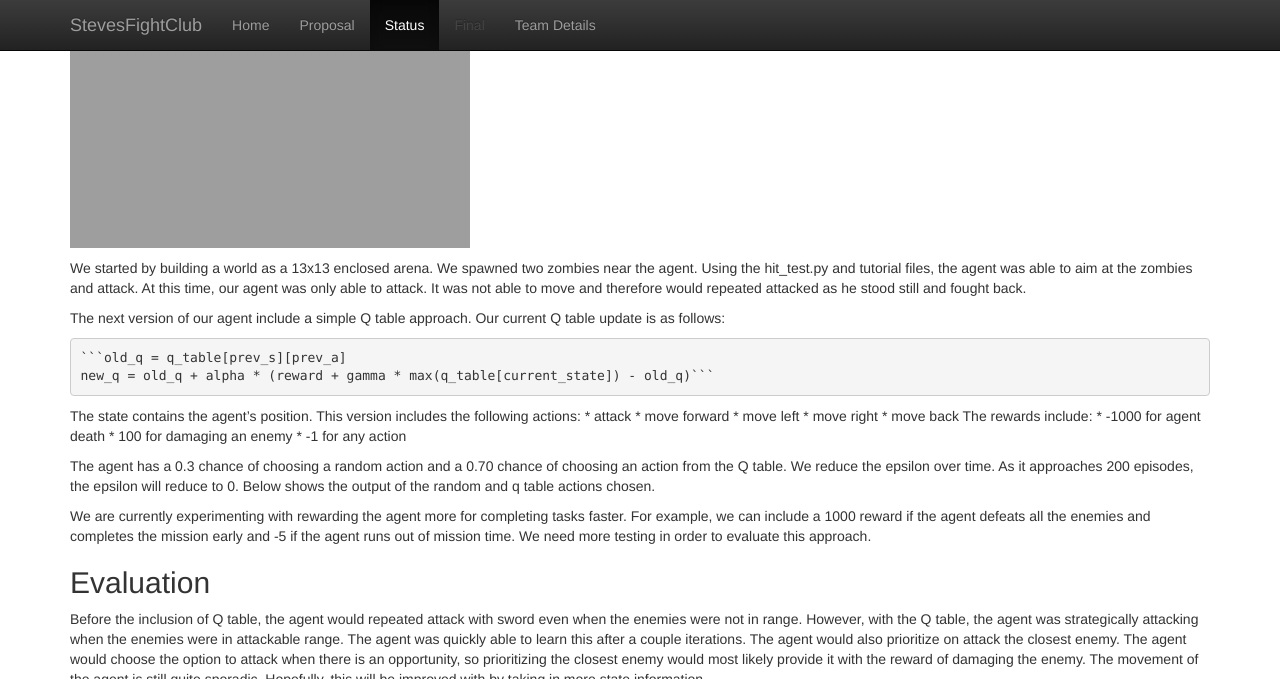
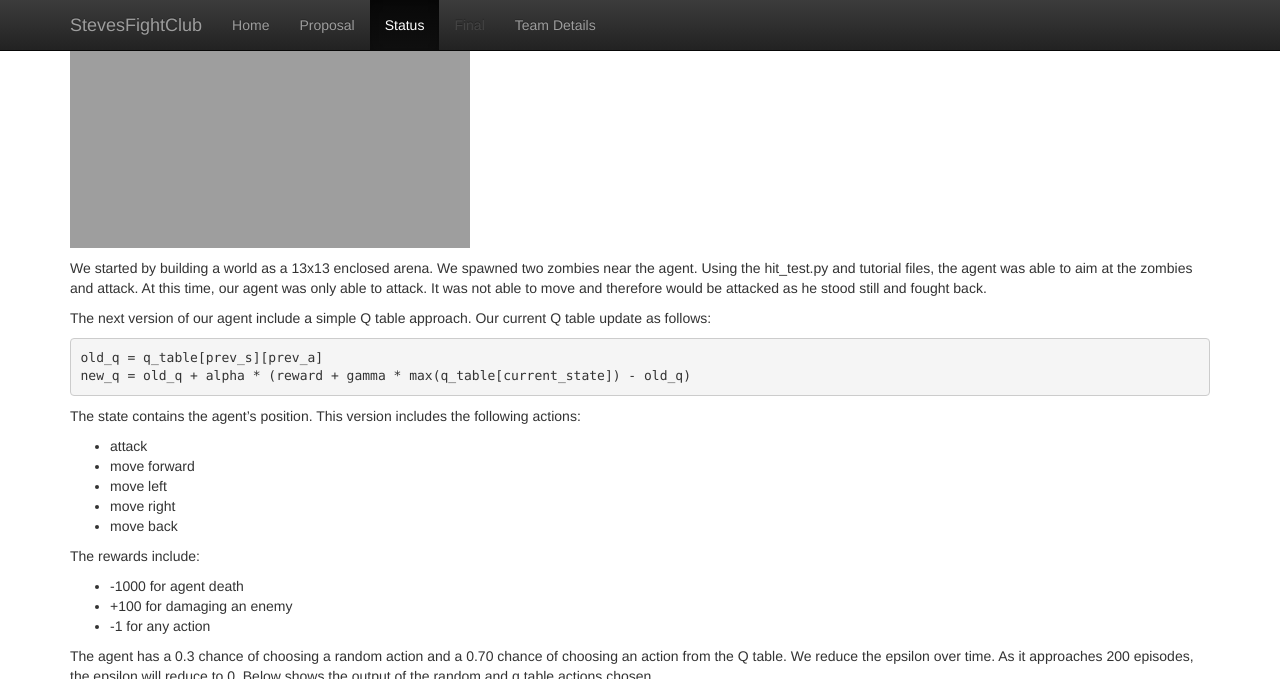
Before and after one commit to Slendolan/StevesFightClub, a Jekyll site: the page built from docs/status.md, in a window 1280 px wide and 1400 px high, scrolled down 371 px, cut to the strip 0-679 px from the top of the window. Built offline with Jekyll 4.4.1, drawn with Linux system fonts in a browser that asks for light colours; some of the changed text lies outside the part shown.

Commit message:
Update status.md

````diff
--- a/docs/status.md
+++ b/docs/status.md
@@ -12,33 +12,36 @@ In the first working implementation of StevesFightClub, the agent will only use
 
 ![](img/initial_spawn.png = 250x250)
 
-We started by building a world as a 13x13 enclosed arena. We spawned two zombies near the agent. Using the hit_test.py and tutorial files, the agent was able to aim at the zombies and attack. At this time, our agent was only able to attack. It was not able to move and therefore would repeated attacked as he stood still and fought back.
+We started by building a world as a 13x13 enclosed arena. We spawned two zombies near the agent. Using the hit_test.py and tutorial files, the agent was able to aim at the zombies and attack. At this time, our agent was only able to attack. It was not able to move and therefore would be attacked as he stood still and fought back.
 
-The next version of our agent include a simple Q table approach. Our current Q table update is as follows:
+The next version of our agent include a simple Q table approach. Our current Q table update as follows:
 
-	```old_q = q_table[prev_s][prev_a]
-    new_q = old_q + alpha * (reward + gamma * max(q_table[current_state]) - old_q)```
+```
+old_q = q_table[prev_s][prev_a]
+new_q = old_q + alpha * (reward + gamma * max(q_table[current_state]) - old_q)
+```
 
 The state contains the agent’s position.
 This version includes the following actions:
-	* attack
-	* move forward
-	* move left
-	* move right
-	* move back
+- attack
+- move forward
+- move left
+- move right
+- move back
+
 The rewards include:
-	* -1000 for agent death
-	* 100 for damaging an enemy
-	* -1 for any action
+- -1000 for agent death
+- +100 for damaging an enemy
+- -1 for any action
 
 The agent has a 0.3 chance of choosing a random action and a 0.70 chance of choosing an action from the Q table. We reduce the epsilon over time. As it approaches 200 episodes, the epsilon will reduce to 0. Below shows the output of the random and q table actions chosen.
 
-We are currently experimenting with rewarding the agent more for completing tasks faster. For example, we can include a 1000 reward if the agent defeats all the enemies and completes the mission early and -5 if the agent runs out of mission time. We need more testing in order to evaluate this approach.
+We are currently experimenting with rewarding the agent more for completing tasks faster. For example, we can include a +1000 reward if the agent defeats all the enemies and completes the mission early and  a -5 reward if the agent runs out of mission time. We need more testing in order to evaluate this approach.
 
 
 ## Evaluation
 
-Before the inclusion of Q table, the agent would repeated attack with sword even when the enemies were not in range. However, with the Q table, the agent was strategically attacking when the enemies were in attackable range. The agent was quickly able to learn this after a couple iterations. The agent would also prioritize on attack the closest enemy. The agent would choose the option to attack when there is an opportunity, so prioritizing the closest enemy would most likely provide it with the reward of damaging the enemy. The movement of the agent is still quite sporadic. Hopefully, this will be improved with by taking in more state information.
+Before the inclusion of Q-learning, the agent would repeatedly attack with a sword even when the enemies were not in range. However, with the Q table, the agent was strategically attacking when the enemies were in attackable range. The agent was quickly able to learn this after a couple iterations. The agent would also prioritize on attacking the closest enemy. The agent would choose the option to attack when there is an opportunity, so prioritizing the closest enemy would most likely provide it with the reward of damaging the enemy. The movement of the agent is still quite sporadic. Hopefully, this will be improved by taking into consideration more state information.
 
 ![](img/result_graphs.png)
 
@@ -46,12 +49,14 @@ The graphs indicate the total rewards of each episode. The x-axis represents the
 
 ![](img/challenge_spawn = 250x250)
 
-Once the zombie spawn positions changed, the rewards do not improve over the course of 200 episodes. An enemy is placed in front and behind the agent where both enemies are equidistant to the agent. Therefore the agent is confused. This is confirmed by observing the agent over several episodes. It would spin repeatedly and switch between target. This results in the agent occasionally missing attacks and consequently dying.
+Once the zombie spawn positions changed, the rewards do not improve over the course of 200 episodes. The enemies are placed in front and behind the agent where both enemies are equidistant to the agent. The agent will have difficulty locking on to one enemy. This is confirmed by observing the agent over several episodes. It would spin repeatedly and switch between the two targets. This results in the agent occasionally missing attacks, taking damage, and consequently dying.
 
 
 ## Remaining Goals and Challenges
 
-A wider variety of enemies, a baseline to compare performance, and more weapons such as bows, arrows, and shields
+- [ ] A wider variety of enemies
+- [ ] A baseline to compare performance
+- [ ] More weapons such as bows, arrows, and shields
 
 
 ![](img/corner_challenge.png = 250x250)
````
